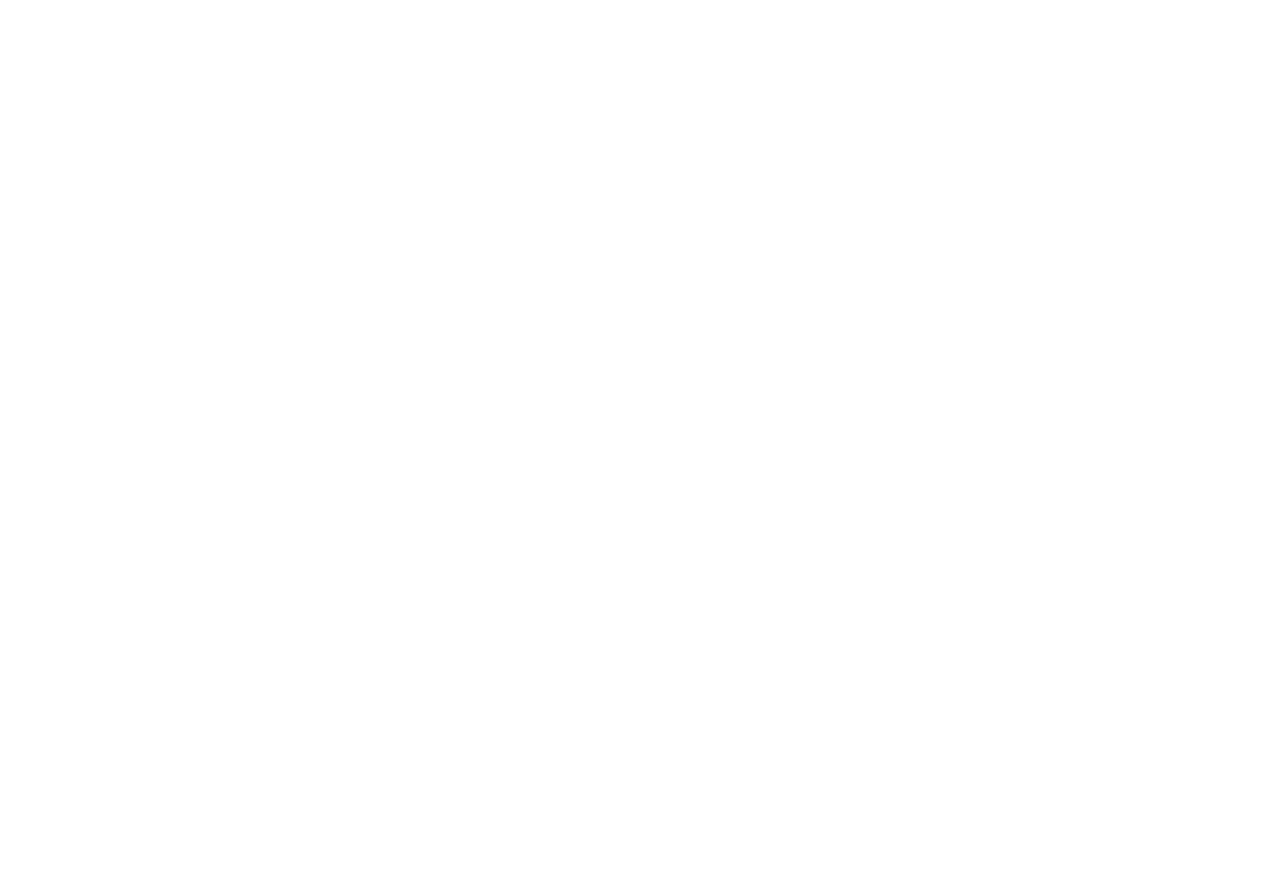
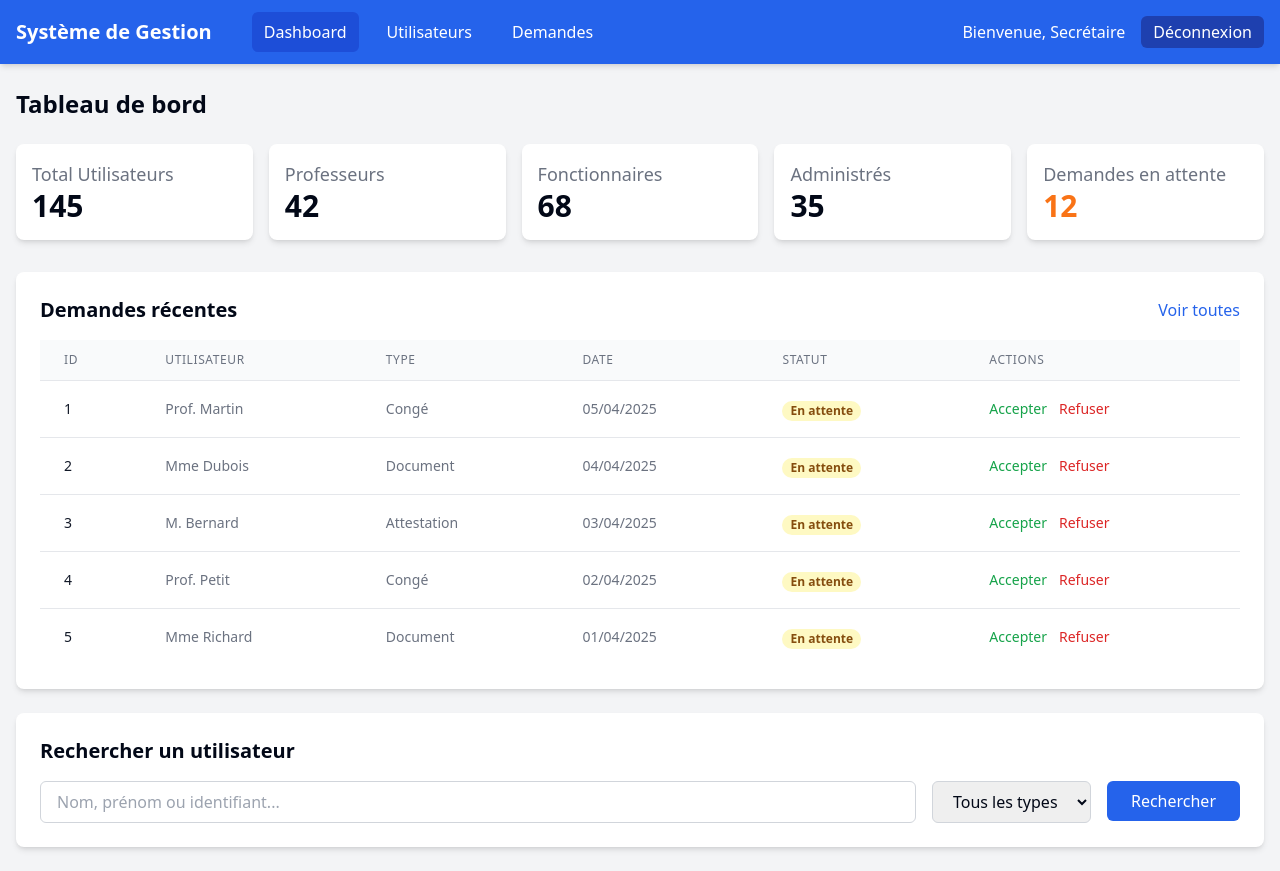
Before and after one commit to mariamguerraf/Systeme-de-Gestion-des-Ressources-Humaines-et-des-Demandes-Administratives, a React (Vite) app: page /dashboard in a window 1280 px wide. Before the commit this address had no page. Before the commit the page ends 800 px from the top, so only its background shows below. Built offline with nearby package versions, Linux system fonts and the light colour scheme.

Commit message:
ajoute Dashboard

```diff
--- a/src/App.tsx
+++ b/src/App.tsx
@@ -5,6 +5,7 @@ import { QueryClient, QueryClientProvider } from "@tanstack/react-query";
 import { BrowserRouter, Routes, Route } from "react-router-dom";
 import Index from "./pages/Index";
 import UsersPage from './pages/Dashboard/Users';
+import Dashboard from "./pages/Dashboard/Dashboard";
 import NotFound from "./pages/NotFound";
 import Welcom from "./pages/Welcom";
 
@@ -19,9 +20,10 @@ const App = () => (
         <Routes>
           <Route path="/" element={<Index />} />
 		  <Route path="/users" element={<UsersPage />} />
+		  <Route path="/dashboard" element={<Dashboard />} />
           {/* <Route path="/Welcom" element={<Welcom />} /> */}
           {/* ADD ALL CUSTOM ROUTES ABOVE THE CATCH-ALL  */}
-          {/* <Route path="*" element={<NotFound />} /> */}
+          <Route path="*" element={<NotFound />} />
         </Routes>
       </BrowserRouter>
     </TooltipProvider>
--- /dev/null
+++ b/src/pages/Dashboard/Dashboard.tsx
@@ -0,0 +1,201 @@
+// src/pages/secretaire/Dashboard.tsx
+import { useState, useEffect } from 'react';
+import { useNavigate } from 'react-router-dom';
+
+interface StatProps {
+  totalUsers: number;
+  professeurs: number;
+  fonctionnaires: number;
+  administres: number;
+  demandesEnAttente: number;
+}
+
+interface DemandeProps {
+  id: number;
+  utilisateur: string;
+  type: string;
+  date: string;
+  statut: string;
+}
+
+const SecretaireDashboard = () => {
+  const [stats, setStats] = useState<StatProps>({
+    totalUsers: 0,
+    professeurs: 0,
+    fonctionnaires: 0,
+    administres: 0,
+    demandesEnAttente: 0
+  });
+  const [recentesDemandes, setRecentesDemandes] = useState<DemandeProps[]>([]);
+  const [loading, setLoading] = useState<boolean>(true);
+  const navigate = useNavigate();
+
+  useEffect(() => {
+    // Simulation de chargement de données
+    const fetchData = async () => {
+      try {
+        // Dans un cas réel, ces données viendraient d'une API
+        setStats({
+          totalUsers: 145,
+          professeurs: 42,
+          fonctionnaires: 68,
+          administres: 35,
+          demandesEnAttente: 12
+        });
+
+        setRecentesDemandes([
+          { id: 1, utilisateur: "Prof. Martin", type: "Congé", date: "05/04/2025", statut: "En attente" },
+          { id: 2, utilisateur: "Mme Dubois", type: "Document", date: "04/04/2025", statut: "En attente" },
+          { id: 3, utilisateur: "M. Bernard", type: "Attestation", date: "03/04/2025", statut: "En attente" },
+          { id: 4, utilisateur: "Prof. Petit", type: "Congé", date: "02/04/2025", statut: "En attente" },
+          { id: 5, utilisateur: "Mme Richard", type: "Document", date: "01/04/2025", statut: "En attente" }
+        ]);
+      } catch (error) {
+        console.error("Erreur lors du chargement des données:", error);
+      } finally {
+        setLoading(false);
+      }
+    };
+
+    fetchData();
+  }, []);
+
+  const handleLogout = () => {
+    // Logique de déconnexion
+    navigate('/');
+  };
+
+  if (loading) {
+    return (
+      <div className="min-h-screen flex items-center justify-center bg-gray-100">
+        <div className="text-2xl text-gray-600">Chargement...</div>
+      </div>
+    );
+  }
+
+  return (
+    <div className="min-h-screen bg-gray-100">
+      {/* Navigation */}
+      <nav className="bg-blue-600 text-white shadow-md">
+        <div className="max-w-7xl mx-auto px-4 py-3 flex justify-between items-center">
+          <div className="flex items-center">
+            <h1 className="text-xl font-bold">Système de Gestion</h1>
+            <div className="ml-10 hidden md:flex space-x-4">
+              <a href="/secretaire/dashboard" className="px-3 py-2 rounded-md bg-blue-700">Dashboard</a>
+              <a href="/secretaire/users" className="px-3 py-2 rounded-md hover:bg-blue-700">Utilisateurs</a>
+              <a href="/secretaire/demandes" className="px-3 py-2 rounded-md hover:bg-blue-700">Demandes</a>
+            </div>
+          </div>
+          <div className="flex items-center space-x-4">
+            <span>Bienvenue, Secrétaire</span>
+            <button
+              onClick={handleLogout}
+              className="px-3 py-1 bg-blue-800 rounded-md hover:bg-blue-900"
+            >
+              Déconnexion
+            </button>
+          </div>
+        </div>
+      </nav>
+
+      {/* Contenu principal */}
+      <main className="max-w-7xl mx-auto px-4 py-6">
+        <h2 className="text-2xl font-semibold mb-6">Tableau de bord</h2>
+
+        {/* Statistiques */}
+        <div className="grid grid-cols-1 md:grid-cols-2 lg:grid-cols-5 gap-4 mb-8">
+          <div className="bg-white rounded-lg shadow-md p-4">
+            <h3 className="text-lg text-gray-500">Total Utilisateurs</h3>
+            <p className="text-3xl font-bold">{stats.totalUsers}</p>
+          </div>
+          <div className="bg-white rounded-lg shadow-md p-4">
+            <h3 className="text-lg text-gray-500">Professeurs</h3>
+            <p className="text-3xl font-bold">{stats.professeurs}</p>
+          </div>
+          <div className="bg-white rounded-lg shadow-md p-4">
+            <h3 className="text-lg text-gray-500">Fonctionnaires</h3>
+            <p className="text-3xl font-bold">{stats.fonctionnaires}</p>
+          </div>
+          <div className="bg-white rounded-lg shadow-md p-4">
+            <h3 className="text-lg text-gray-500">Administrés</h3>
+            <p className="text-3xl font-bold">{stats.administres}</p>
+          </div>
+          <div className="bg-white rounded-lg shadow-md p-4">
+            <h3 className="text-lg text-gray-500">Demandes en attente</h3>
+            <p className="text-3xl font-bold text-orange-500">{stats.demandesEnAttente}</p>
+          </div>
+        </div>
+
+        {/* Dernières demandes */}
+        <div className="bg-white rounded-lg shadow-md p-6 mb-6">
+          <div className="flex justify-between items-center mb-4">
+            <h3 className="text-xl font-semibold">Demandes récentes</h3>
+            <a href="/secretaire/demandes" className="text-blue-600 hover:underline">Voir toutes</a>
+          </div>
+          <div className="overflow-x-auto">
+            <table className="min-w-full divide-y divide-gray-200">
+              <thead className="bg-gray-50">
+                <tr>
+                  <th scope="col" className="px-6 py-3 text-left text-xs font-medium text-gray-500 uppercase tracking-wider">ID</th>
+                  <th scope="col" className="px-6 py-3 text-left text-xs font-medium text-gray-500 uppercase tracking-wider">Utilisateur</th>
+                  <th scope="col" className="px-6 py-3 text-left text-xs font-medium text-gray-500 uppercase tracking-wider">Type</th>
+                  <th scope="col" className="px-6 py-3 text-left text-xs font-medium text-gray-500 uppercase tracking-wider">Date</th>
+                  <th scope="col" className="px-6 py-3 text-left text-xs font-medium text-gray-500 uppercase tracking-wider">Statut</th>
+                  <th scope="col" className="px-6 py-3 text-left text-xs font-medium text-gray-500 uppercase tracking-wider">Actions</th>
+                </tr>
+              </thead>
+              <tbody className="bg-white divide-y divide-gray-200">
+                {recentesDemandes.map((demande) => (
+                  <tr key={demande.id}>
+                    <td className="px-6 py-4 whitespace-nowrap text-sm font-medium text-gray-900">{demande.id}</td>
+                    <td className="px-6 py-4 whitespace-nowrap text-sm text-gray-500">{demande.utilisateur}</td>
+                    <td className="px-6 py-4 whitespace-nowrap text-sm text-gray-500">{demande.type}</td>
+                    <td className="px-6 py-4 whitespace-nowrap text-sm text-gray-500">{demande.date}</td>
+                    <td className="px-6 py-4 whitespace-nowrap">
+                      <span className="px-2 inline-flex text-xs leading-5 font-semibold rounded-full bg-yellow-100 text-yellow-800">
+                        {demande.statut}
+                      </span>
+                    </td>
+                    <td className="px-6 py-4 whitespace-nowrap text-sm font-medium">
+                      <button className="text-green-600 hover:text-green-900 mr-3">Accepter</button>
+                      <button className="text-red-600 hover:text-red-900">Refuser</button>
+                    </td>
+                  </tr>
+                ))}
+              </tbody>
+            </table>
+          </div>
+        </div>
+
+        {/* Recherche d'utilisateur */}
+        <div className="bg-white rounded-lg shadow-md p-6">
+          <h3 className="text-xl font-semibold mb-4">Rechercher un utilisateur</h3>
+          <div className="flex flex-col md:flex-row gap-4">
+            <div className="flex-grow">
+              <input
+                type="text"
+                placeholder="Nom, prénom ou identifiant..."
+                className="w-full px-4 py-2 border border-gray-300 rounded-md focus:outline-none focus:ring-2 focus:ring-blue-500"
+              />
+            </div>
+            <div>
+              <select className="px-4 py-2 border border-gray-300 rounded-md focus:outline-none focus:ring-2 focus:ring-blue-500">
+                <option value="">Tous les types</option>
+                <option value="professeur">Professeur</option>
+                <option value="fonctionnaire">Fonctionnaire</option>
+                <option value="administre">Administré</option>
+              </select>
+            </div>
+            <div>
+              <button className="px-6 py-2 bg-blue-600 text-white rounded-md hover:bg-blue-700 focus:outline-none focus:ring-2 focus:ring-blue-500">
+                Rechercher
+              </button>
+            </div>
+          </div>
+        </div>
+      </main>
+    </div>
+  );
+};
+
+export default SecretaireDashboard;
```
Also changed, not shown: src/pages/Dashboard/Demande.tsx (added).
